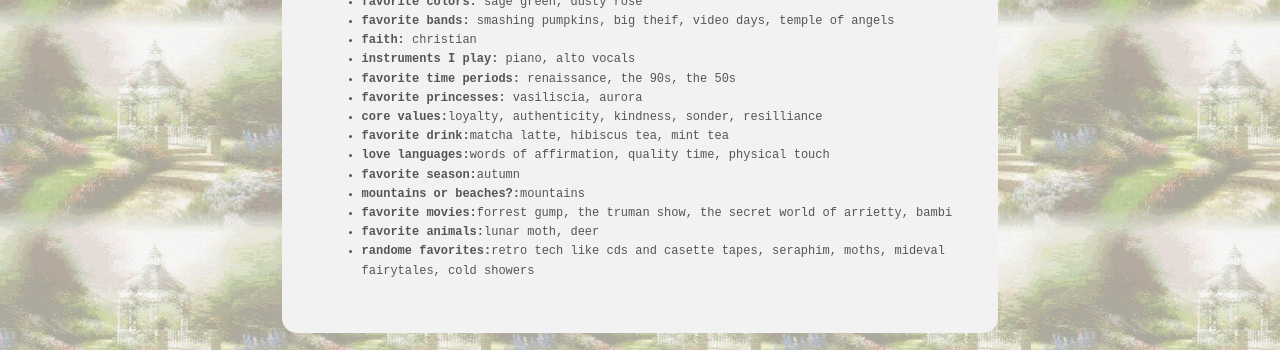
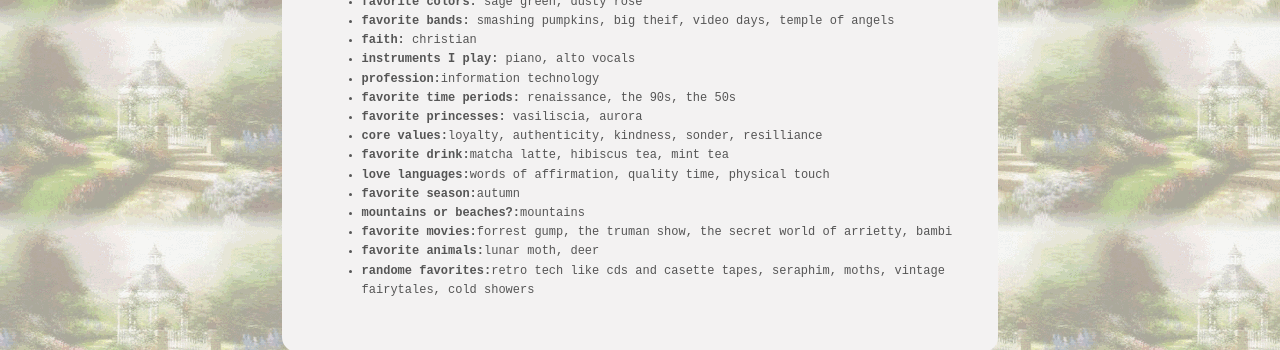
Before and after one commit to florafades/florafades.github.io, a plain HTML site: page page/about.html in a window 1280 px wide. Shown: the part 610-960 px from the top of the page. Drawn offline with Linux system fonts and the light colour scheme; files that its build step writes are made by us from their sources; files whose address does not match are found by name.

Commit message:
about bio

```diff
--- a/page/about.html
+++ b/page/about.html
@@ -27,6 +27,7 @@
             <li><b>favorite bands:</b> smashing pumpkins, big theif, video days, temple of angels</li>
             <li><b>faith:</b> christian</li>
             <li><b>instruments I play:</b> piano, alto vocals</li>
+            <li><b>profession:</b>information technology</li>
             <li><b>favorite time periods:</b> renaissance, the 90s, the 50s </li>
             <li><b>favorite princesses:</b> vasiliscia, aurora</li>
             <li><b>core values:</b>loyalty, authenticity, kindness, sonder, resilliance</li>
@@ -36,7 +37,7 @@
             <li><b>mountains or beaches?:</b>mountains</li>
             <li><b>favorite movies:</b>forrest gump, the truman show, the secret world of arrietty, bambi</li>
             <li><b>favorite animals:</b>lunar moth, deer</li>
-            <li><b>randome favorites:</b>retro tech like cds and casette tapes, seraphim, moths, mideval fairytales, cold showers</li>
+            <li><b>randome favorites:</b>retro tech like cds and casette tapes, seraphim, moths, vintage fairytales, cold showers</li>
         </ul>
     </section>
 
```
